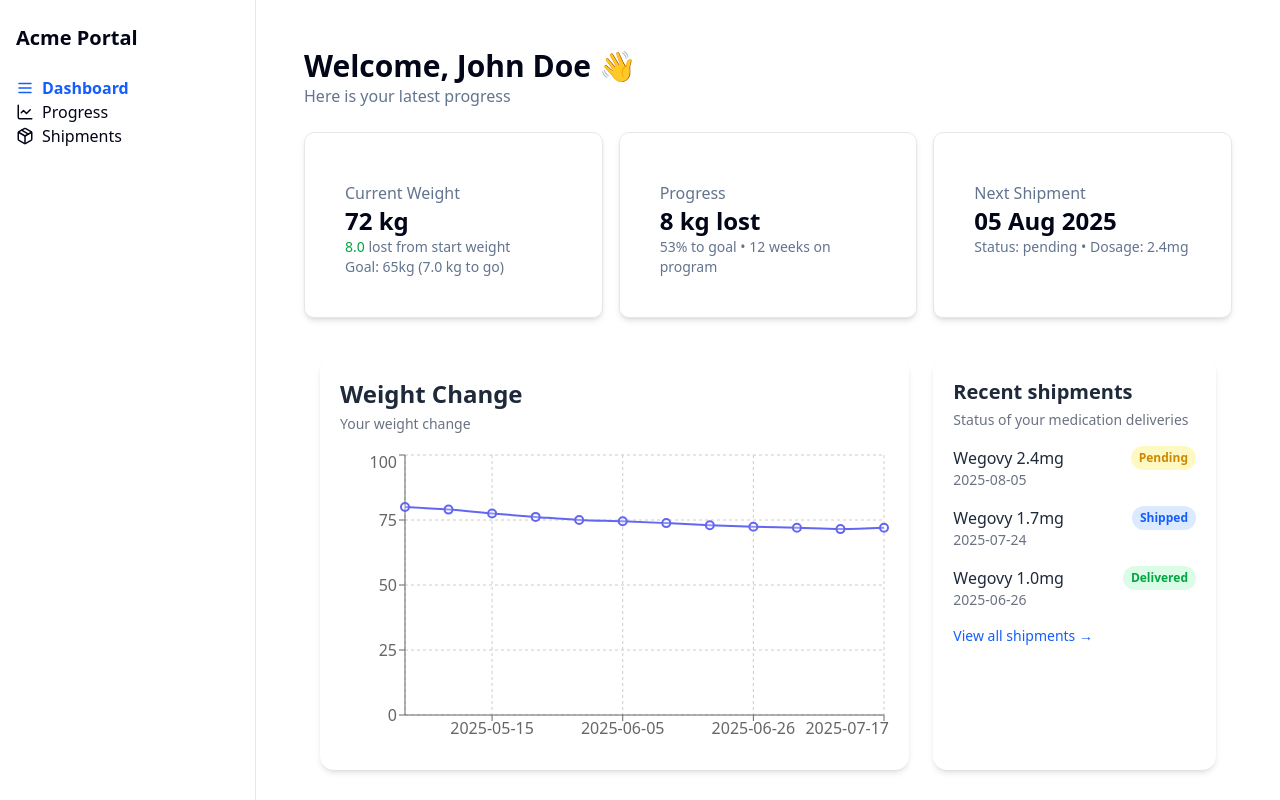
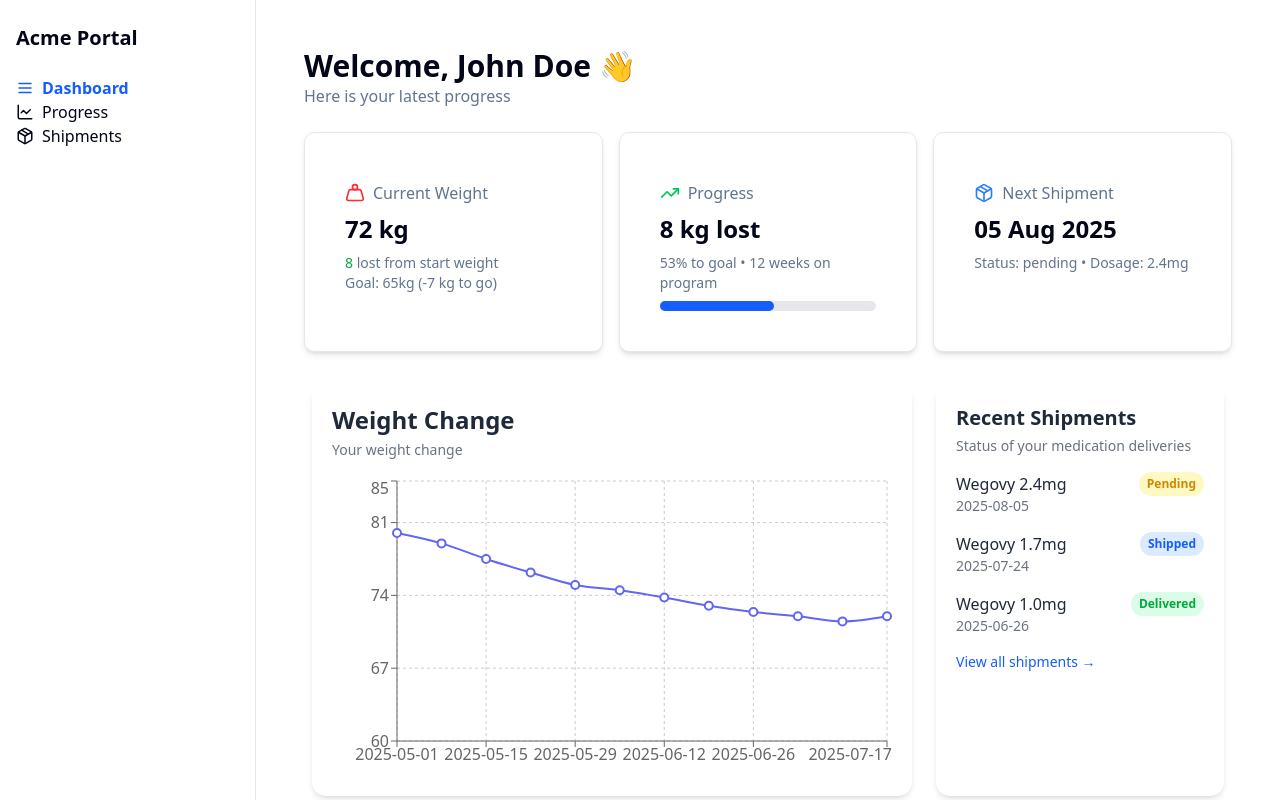
Before and after one commit to Sardar-Sadiq/Assessment-from-Phoenix-labs, a React (Vite) app: page /dashboard in a window 1280 px wide. Built offline with nearby package versions, Linux system fonts and the light colour scheme.

Commit message:
dashboard is finished, only i need to give final touch to it.

```diff
--- a/src/pages/Dashboard.jsx
+++ b/src/pages/Dashboard.jsx
@@ -2,7 +2,7 @@ import React from "react";
 import { patientData } from "../data/patientData";
 import { users } from "../data/users";
 import { Card, CardContent } from "../components/ui/Card";
-import Progress from "../components/ui/Progress";
+import { Weight, TrendingUp, Package } from "lucide-react";
 
 import {
   LineChart,
@@ -20,54 +20,72 @@ const Dashboard = () => {
     currentWeight,
     goalWeight,
     startWeight,
-
     weightHistory,
     shipments,
     nextShipmentDate,
   } = patientData;
 
+  const weightLost = startWeight - currentWeight;
+  const weightToGo = goalWeight - currentWeight;
+  const percentToGoal = Math.round(
+    (weightLost / (startWeight - goalWeight)) * 100
+  );
+
+  const pendingShipment = shipments.find((s) => s.status === "pending");
+
   return (
     <div className="p-6 space-y-6">
+      {/* 👋 Welcome */}
       <div>
         <h1 className="text-3xl font-bold">Welcome, {user.fullName} 👋</h1>
         <p className="text-muted-foreground">Here is your latest progress</p>
       </div>
 
-      {/* ✅ ONLY 3 Cards - Based on your image */}
+      {/* 📊 Cards Row */}
 <div className="grid grid-cols-1 md:grid-cols-3 gap-4">
-  {/* 🟥 Card 1 - Current Weight */}
+  {/* 🟥 Card 1: Current Weight */}
   <Card>
-    <CardContent className="p-4">
+    <CardContent className="p-4 space-y-2">
+      <div className="flex items-center gap-2">
+        <Weight className="h-5 w-5 text-red-500" />
         <p className="text-muted-foreground">Current Weight</p>
+      </div>
       <h2 className="text-2xl font-bold">{currentWeight} kg</h2>
       <p className="text-sm text-muted-foreground">
-        <span className="text-green-600">8.0</span> lost from start weight <br/> Goal: 65kg (7.0 kg to go)
+        <span className="text-green-600">{weightLost}</span> lost from start weight <br />
+        Goal: {goalWeight}kg ({weightToGo} kg to go)
       </p>
     </CardContent>
   </Card>
 
-  {/* 🟩 Card 2 - Progress Summary */}
+  {/* 🟩 Card 2: Progress Summary */}
   <Card>
-    <CardContent className="p-4">
+    <CardContent className="p-4 space-y-2">
+      <div className="flex items-center gap-2">
+        <TrendingUp className="h-5 w-5 text-green-500" />
         <p className="text-muted-foreground">Progress</p>
-      <h2 className="text-2xl font-bold">
-        {startWeight - currentWeight} kg lost
-      </h2>
+      </div>
+      <h2 className="text-2xl font-bold">{weightLost} kg lost</h2>
       <p className="text-sm text-muted-foreground">
-        {Math.round(
-          ((startWeight - currentWeight) /
-            (startWeight - goalWeight)) *
-            100
-        )}
-        % to goal • {weightHistory.length} weeks on program
+        {percentToGoal}% to goal • {weightHistory.length} weeks on program
       </p>
+      {/* Progress bar */}
+      <div className="w-full bg-gray-200 rounded-full h-2.5 mt-2">
+        <div
+          className="bg-blue-600 h-2.5 rounded-full transition-all duration-500"
+          style={{ width: `${percentToGoal}%` }}
+        ></div>
+      </div>
     </CardContent>
   </Card>
 
-  {/* 🟦 Card 3 - Next Shipment */}
+  {/* 🟦 Card 3: Next Shipment */}
   <Card>
-    <CardContent className="p-4">
+    <CardContent className="p-4 space-y-2">
+      <div className="flex items-center gap-2">
+        <Package className="h-5 w-5 text-blue-500" />
         <p className="text-muted-foreground">Next Shipment</p>
+      </div>
       <h2 className="text-2xl font-bold">
         {new Date(nextShipmentDate).toLocaleDateString("en-GB", {
           day: "2-digit",
@@ -76,25 +94,16 @@ const Dashboard = () => {
         })}
       </h2>
       <p className="text-sm text-muted-foreground">
-        Status:{" "}
-        {
-          shipments.find((s) => s.status === "pending")?.status ??
-          "N/A"
-        }
-        {" • "}
-        Dosage:{" "}
-        {
-          shipments.find((s) => s.status === "pending")?.dosage ??
-          "N/A"
-        }
+        Status: {pendingShipment?.status ?? "N/A"} • Dosage: {pendingShipment?.dosage ?? "N/A"}
       </p>
     </CardContent>
   </Card>
 </div>
 
 
-     <div className="grid grid-cols-1 md:grid-cols-3 gap-6 p-4">
-      {/* 📈 Left: Weight Change Chart */}
+      {/* 📈 Chart + 🚚 Shipments Grid */}
+      <div className="grid grid-cols-1 md:grid-cols-3 gap-6 p-2">
+        {/* 📈 Left: Weight Chart */}
         <div className="col-span-2 bg-white rounded-xl shadow-md p-5">
           <h2 className="text-2xl font-semibold text-gray-800 mb-1">
             Weight Change
@@ -104,7 +113,7 @@ const Dashboard = () => {
             <LineChart data={weightHistory}>
               <CartesianGrid strokeDasharray="3 3" />
               <XAxis dataKey="date" />
-            <YAxis domain={[0, 100]} />
+              <YAxis domain={[60, 85]} />
               <Tooltip />
               <Line
                 type="monotone"
@@ -113,7 +122,6 @@ const Dashboard = () => {
                 strokeWidth={2}
                 dot={{ r: 4 }}
                 activeDot={{ r: 6 }}
-              fillOpacity={0.3}
               />
             </LineChart>
           </ResponsiveContainer>
@@ -122,14 +130,17 @@ const Dashboard = () => {
         {/* 🚚 Right: Recent Shipments */}
         <div className="bg-white rounded-xl shadow-md p-5">
           <h2 className="text-xl font-semibold text-gray-800 mb-1">
-          Recent shipments
+            Recent Shipments
           </h2>
           <p className="text-sm text-gray-500 mb-4">
             Status of your medication deliveries
           </p>
 
           <div className="space-y-4">
-          {shipments.slice(-3).reverse().map((s) => (
+            {shipments
+              .slice(-3)
+              .reverse()
+              .map((s) => (
                 <div key={s.id} className="flex items-start justify-between">
                   <div>
                     <p className="font-medium text-gray-800">
@@ -157,8 +168,6 @@ const Dashboard = () => {
           </p>
         </div>
       </div>
-
-
     </div>
   );
 };
```
Lines whose indentation alone changed are shown as unchanged.
